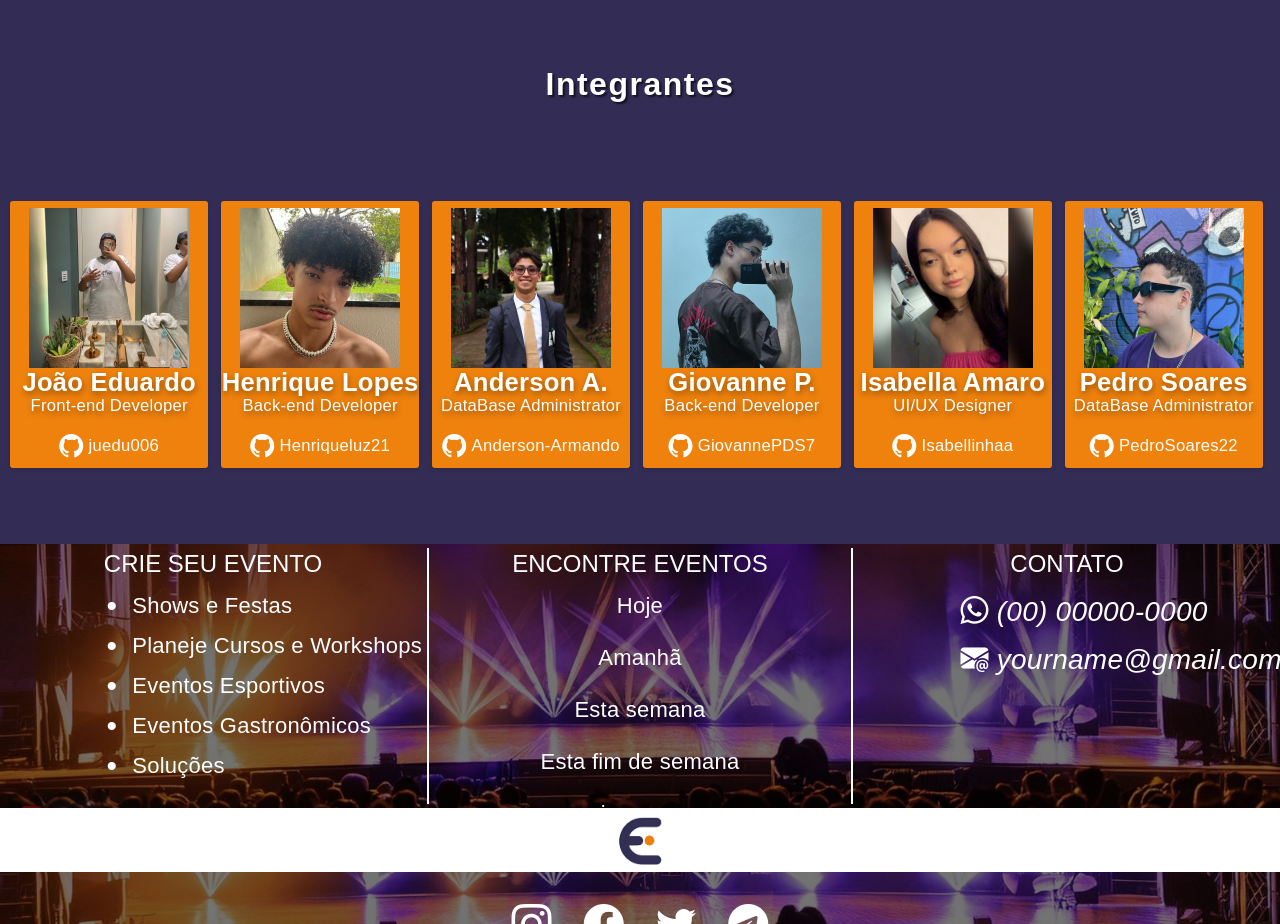
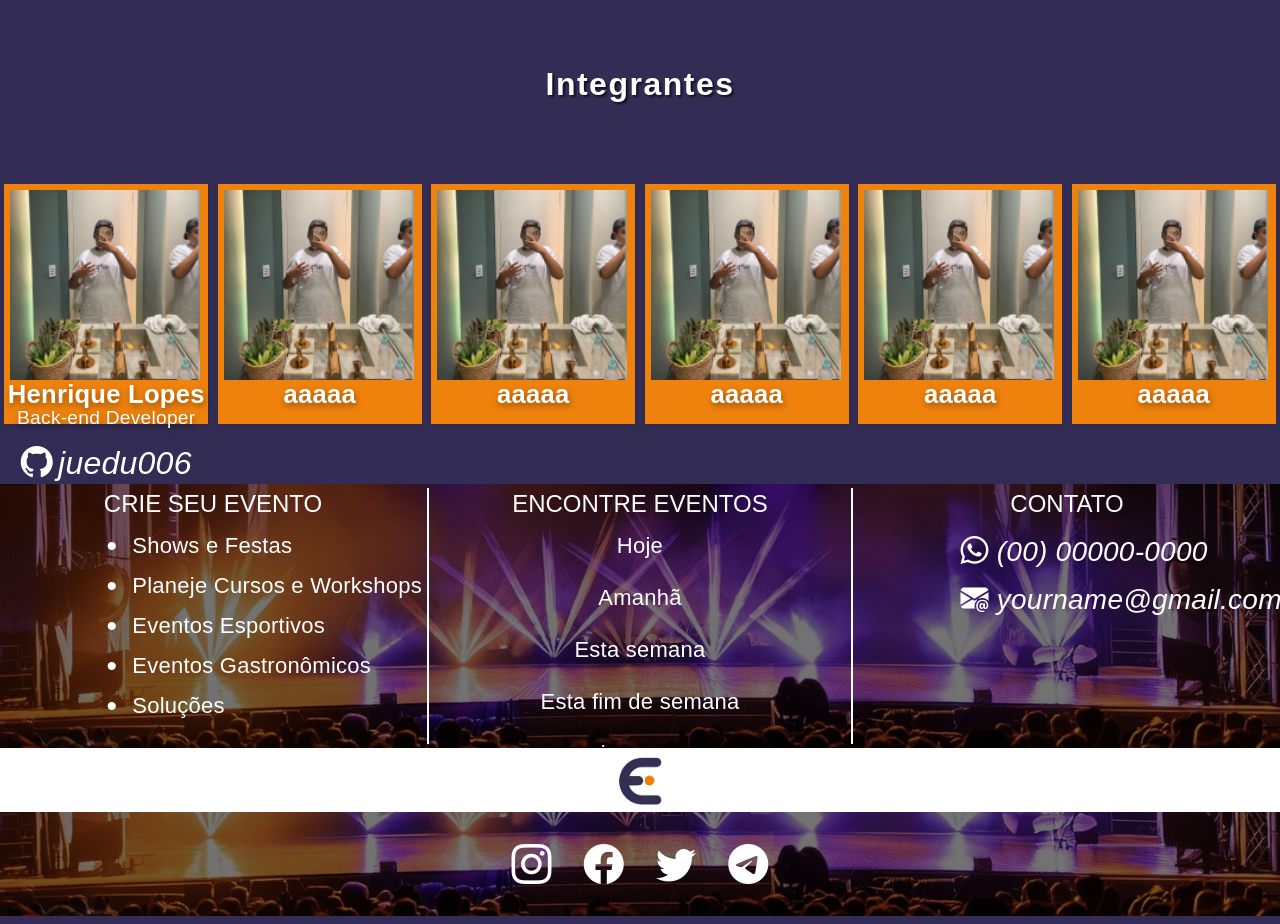
Before and after one commit to GiovannePDS7/EventFy, an Angular app: page / in a window 1280 px wide. Shown: the part 1620-2544 px from the top of the page. Built offline with nearby package versions, Linux system fonts and the light colour scheme; a web font is replaced by a local one.

Commit message:
começo integra

```diff
--- a/src/app/integrantes/integrantes.component.css
+++ b/src/app/integrantes/integrantes.component.css
@@ -81,7 +81,7 @@
     cursor: grabbing;
 }
 
-#h3Member, #h3Member-desktop {
+#h3Member, #h3Member-desktop, .h3Member-desktop-xl {
     font-size: 5vw;
     font-weight: bold;
     color: #fff;
@@ -90,6 +90,10 @@
 }
 #h3Member-desktop{
     font-size: 2vw;
+}
+.h3Member-desktop-xl{
+    font-size: 2vw;
+    text-align: center;
 }
 
 #pMember, #pMember-desktop, #pMember-desktop-xl {
@@ -143,3 +147,21 @@
     margin: 0;
 
 }
+.card-xl{
+    width: 99%;
+    height: 30vh;
+    margin-left: 2%;
+    margin-right: 2%;
+    background: #EF820D;
+    box-shadow: 0 2px 5px rgba(0, 0, 0, 0.1);
+}
+#card-container{
+    background: #332C55;
+}
+.card-img{
+    width: 93%;
+    object-fit: cover;
+    image-rendering: auto;
+    margin-left: 3%;
+    margin-top: 3%;
+}
--- a/src/app/integrantes/integrantes.component.html
+++ b/src/app/integrantes/integrantes.component.html
@@ -2,21 +2,49 @@
     <div id="divH1-desktop">
         <h1 class="fs-1 text-center TxtTitle" id="IntegrantesH1-desktop">Integrantes</h1>
     </div>
-    <div class="slider-container-desktop" #slider>
-        <div class="card-desktop-xl" *ngFor="let member of members">
+    <mat-grid-list cols="6" rowHeight="45vh" id="card-container"  >
 
-            <img [src]="member.image" alt="{{ member.name }}" class="img-fluid" />
-            <div class="member-info">
-                <h3 id="h3Member-desktop">{{ member.name }}</h3>
-                <p id="pMember-desktop-xl">{{ member.role }}</p>
-                <a href="{{member.linkGithub}}" id="aContainer">
-                    <span id="spanMember-desktop"><i class="bi bi-github fs-4"></i>
-                            {{member.github}}</span>
+        <mat-grid-tile>
+            <div class="card-xl" >
+                <img src="../../assets/img/Integrantes/Joao.png" class="card-img" >
+                <h3 class="h3Member-desktop-xl">Henrique Lopes</h3>
+                <p id="pMember-desktop">Back-end Developer</p>
+                <a href="https://github.com/juedu006" id="aContainer">
+                    <span id="spanMember-desktop"><i class="bi bi-github fs-2">juedu006</i></span>
                 </a>
             </div>
-
-        </div>
-    </div>
+        </mat-grid-tile>
+        <mat-grid-tile>
+            <div class="card-xl" >
+                <img src="../../assets/img/Integrantes/Joao.png" class="card-img">
+                <h3 class="h3Member-desktop-xl">aaaaa</h3>
+            </div>
+        </mat-grid-tile>
+        <mat-grid-tile>
+            <div class="card-xl" >
+                <img src="../../assets/img/Integrantes/Joao.png" class="card-img">
+                <h3 class="h3Member-desktop-xl">aaaaa</h3>
+            </div>
+        </mat-grid-tile>
+        <mat-grid-tile>
+            <div class="card-xl" >
+                <img src="../../assets/img/Integrantes/Joao.png" class="card-img">
+                <h3 class="h3Member-desktop-xl">aaaaa</h3>
+            </div>
+        </mat-grid-tile>
+        <mat-grid-tile>
+            <div class="card-xl" >
+                <img src="../../assets/img/Integrantes/Joao.png" class="card-img">
+                <h3 class="h3Member-desktop-xl">aaaaa</h3>
+            </div>
+        </mat-grid-tile>
+        <mat-grid-tile>
+            <div class="card-xl" >
+                <img src="../../assets/img/Integrantes/Joao.png" class="card-img">
+                <h3 class="h3Member-desktop-xl">aaaaa</h3>
+            </div>
+        </mat-grid-tile>
+    </mat-grid-list>
 </div>
 
 
```
